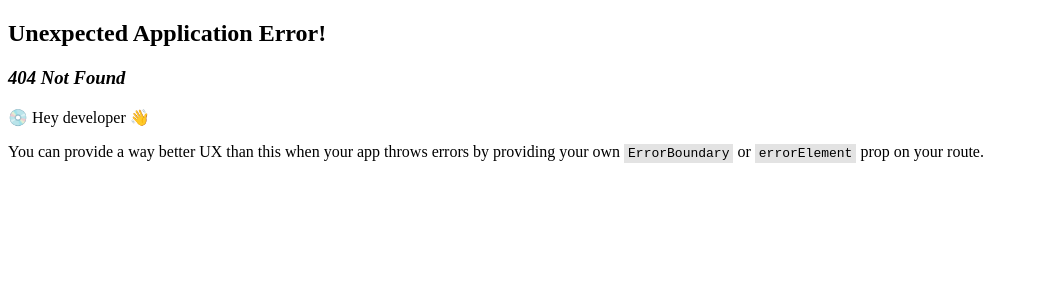
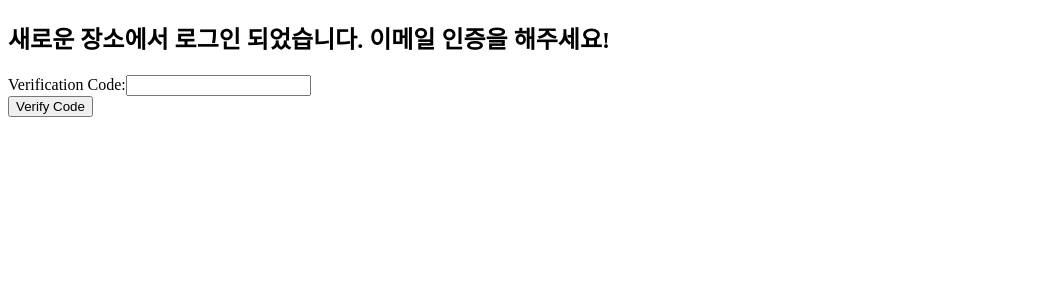
Before and after one commit to ji-jjang/Frontend-SpaceStory, a React (Vite) app: page /login/2fa/email in a window 1280 px wide. Before the commit this address had no page. Shown: the top 300 px of the page, without its empty margins (0-1039 px from the left). Built offline with nearby package versions, Linux system fonts and the light colour scheme.

Commit message:
feat: 회원가입 시 구글 recaptcha 및 이메일 인증 새로운 ip에서 접속 시 2차 이메일 인증 totp 인증 활성화 (#7)
* feat: recaptcha 종속성 추가

* feat: 회원가입 시 리캡챠 및 이메일 인증 추가, totp 인증 추가

```diff
--- a/package.json
+++ b/package.json
@@ -16,6 +16,7 @@
     "js-cookie": "^3.0.5",
     "react": "^18.2.0",
     "react-dom": "^18.2.0",
+    "react-google-recaptcha": "^3.1.0",
     "react-router-dom": "^6.23.1"
   },
   "devDependencies": {
--- a/src/constants/baseApiUrl.js
+++ b/src/constants/baseApiUrl.js
@@ -1 +1,2 @@
-export const baseApiUrl = "https://spacestory.duckdns.org";
+// export const baseApiUrl = "https://spacestory.duckdns.org";
+export const baseApiUrl = "http://localhost:8080";
--- a/src/pages/HelloPage.jsx
+++ b/src/pages/HelloPage.jsx
@@ -1,7 +1,11 @@
 import React from "react";
 import api from "../api/axiosInterceptor";
+import { useState } from "react";
 
 const HelloPage = () => {
+
+  const [qrCode, setQrCode] = useState(null);
+
   const handleGetRequest = async () => {
     try {
       const response = await api.get("/api/v1/hello");
@@ -18,9 +22,7 @@ const HelloPage = () => {
 
   const handlePostRequest = async () => {
     try {
-      const response = await api.post("/api/v1/hello", {
-        message: "Hello, world!",
-      });
+      const response = await api.post("/api/v1/hello");
       console.log("POST response:", response.data);
     } catch (error) {
       if (error.response) {
@@ -33,10 +35,29 @@ const HelloPage = () => {
     }
   };
 
+  const getQrCode = async () => {
+    try {
+      const response = await api.post("/api/v1/auth/totp-verification/qr", {
+        email: "jinyhehe@gmail.com",
+      });
+      setQrCode(response.data);
+    } catch (error) {
+      if (error.response) {
+        const { code, msg } = error.response.data;
+        alert(`code: ${code}, msg: ${msg}`);
+      } else {
+        console.log(error);
+        alert("QR코드 생성 중 문제가 발생했습니다.");
+      }
+    }
+  };
+
   return (
     <div>
       <button onClick={handleGetRequest}>GET /api/v1/hello</button>
       <button onClick={handlePostRequest}>POST /api/v1/hello</button>
+      <button onClick={getQrCode}>Activate TOTP</button>
+      {qrCode && <img src={qrCode} alt="TOTP QR Code" />}
     </div>
   );
 };
--- a/src/pages/Login.jsx
+++ b/src/pages/Login.jsx
@@ -48,7 +48,13 @@ export default function Login() {
         const response = await axios.post(
           `${baseApiUrl}/api/v1/auth/login`,
           loginInputData,
+          { withCredentials: true },
         );
+
+        console.log("response data: ", response.data);
+        if (response.data.redirectUrl) {
+          window.location.href = response.data.redirectUrl;
+        } else {
           const { accessToken, refreshToken } = response.data;
 
           Cookies.set("accessToken", accessToken, {
@@ -61,6 +67,7 @@ export default function Login() {
           });
 
           navigate("/");
+        }
       } catch (error) {
         if (error.response) {
           const { code, msg } = error.response.data;
--- a/src/pages/Register.jsx
+++ b/src/pages/Register.jsx
@@ -1,6 +1,7 @@
 import { useState } from "react";
 import { baseApiUrl } from "../constants/baseApiUrl";
 import { useNavigate } from "react-router-dom";
+import ReCAPTCHA from "react-google-recaptcha";
 import axios from "axios";
 
 export default function Register() {
@@ -10,8 +11,10 @@ export default function Register() {
     password: "",
     passwordCheck: "",
   });
+  const [captchaToken, setCaptchaToken] = useState(null);
+  const { name, email, password, passwordCheck } = registerInputData;
+  const [code, setCode] = useState("");
 
-  const { name, email, password, passwordCheck } = registerInputData;
   const navigate = useNavigate();
 
   const onChange = (e) => {
@@ -22,7 +25,53 @@ export default function Register() {
     });
   };
 
+  const handleSendVerificationCode = () => {
+    axios
+
+      .post(`${baseApiUrl}/api/v1/auth/email-verification`, { email })
+      .then((response) => {
+        console.log("인증 코드를 보냈습니다.");
+      })
+      .catch((error) => {
+        if (error.response) {
+          const { code, msg } = error.response.data;
+          alert(`code: ${code}, msg: ${msg}`);
+        } else {
+          console.log(error);
+          alert("인증 코드 전송 중 문제가 발생했습니다.");
+        }
+      });
+  };
+
+  const handleVerifyCode = () => {
+    axios
+      .post(`${baseApiUrl}/api/v1/auth/email-verification/verify`, {
+        email,
+        code,
+      })
+      .then((response) => {
+        console.log("인증 코드가 유효합니다.");
+      })
+      .catch((error) => {
+        if (error.response) {
+          const { code, msg } = error.response.data;
+          alert(`code: ${code}, msg: ${msg}`);
+        } else {
+          console.log(error);
+          alert("인증 코드 검증 중 문제가 발생했습니다.");
+        }
+      });
+  };
+
+  const handleCaptchaChange = (token) => {
+    setCaptchaToken(token);
+  };
+
   const register = () => {
+    if (!captchaToken) {
+      alert("캡챠를 완료하세요.");
+      return;
+    }
     if (!name || name.trim() === "") {
       alert("이름은 비어있을 수 없습니다.");
       return;
@@ -50,11 +99,16 @@ export default function Register() {
       return;
     }
 
+    const toSendData = {
+      ...registerInputData,
+      captchaToken,
+    };
+
     (async () => {
       try {
         const response = await axios.post(
           `${baseApiUrl}/api/v1/auth/register`,
-          registerInputData,
+          toSendData,
         );
         alert("회원가입에 성공했습니다. 로그인 하세요.");
         navigate("/login");
@@ -103,6 +157,18 @@ export default function Register() {
           value={email}
           onChange={onChange}
         />
+        <button onClick={handleSendVerificationCode}>이메일 인증</button>
+        <br />
+        <div>인증 코드</div>
+        <input
+          name="code"
+          type="text"
+          placeholder="인증 코드 입력"
+          value={code}
+          onChange={(e) => setCode(e.target.value)}
+        />
+        <button onClick={handleVerifyCode}>인증 코드 확인</button>
+
         <div>비밀번호</div>
         <input
           name="password"
@@ -119,6 +185,12 @@ export default function Register() {
           value={passwordCheck}
           onChange={onChange}
         />
+        <div>
+          <ReCAPTCHA
+            sitekey={import.meta.env.VITE_RECAPTCHA_SITE_KEY}
+            onChange={handleCaptchaChange}
+          />
+        </div>
         <button onClick={register}>회원가입</button>
       </div>
     </div>
--- /dev/null
+++ b/src/pages/TwoFactorAuthEmail.jsx
@@ -0,0 +1,60 @@
+import React, { useState } from "react";
+import { baseApiUrl } from "../constants/baseApiUrl";
+import { useNavigate } from "react-router-dom";
+import axios from "axios";
+import Cookies from "js-cookie";
+
+export default function TwoFactorEmailVerification() {
+  const [code, setCode] = useState("");
+
+  const navigate = useNavigate();
+
+  const handleVerifyCode = () => {
+    axios
+      .post(
+        `${baseApiUrl}/api/v1/auth/login/email-verification/verify`,
+        { code },
+        { withCredentials: true },
+      )
+      .then((response) => {
+        console.log(response);
+        const { accessToken, refreshToken } = response.data;
+
+        Cookies.set("accessToken", accessToken, {
+          secure: true,
+          sameSite: "Strict",
+        });
+        Cookies.set("refreshToken", refreshToken, {
+          secure: true,
+          sameSite: "Strict",
+        });
+
+        navigate("/");
+      })
+      .catch((error) => {
+        if (error.response) {
+          const { code, msg } = error.response.data;
+          alert(`code: ${code}, msg: ${msg}`);
+        } else {
+          console.log(error);
+          alert("인증 코드 검증 중 문제가 발생했습니다.");
+        }
+      });
+  };
+
+  return (
+    <div>
+      <h2>새로운 장소에서 로그인 되었습니다. 이메일 인증을 해주세요!</h2>
+      <div>
+        <label htmlFor="code">Verification Code:</label>
+        <input
+          type="text"
+          id="code"
+          value={code}
+          onChange={(e) => setCode(e.target.value)}
+        />
+      </div>
+      <button onClick={handleVerifyCode}>Verify Code</button>
+    </div>
+  );
+}
--- /dev/null
+++ b/src/pages/TwoFactorAuthTotp.jsx
@@ -0,0 +1,60 @@
+import React, { useState } from "react";
+import { baseApiUrl } from "../constants/baseApiUrl";
+import { useNavigate } from "react-router-dom";
+import axios from "axios";
+import Cookies from "js-cookie";
+
+export default function TwoFactorTotpVerification() {
+  const [code, setCode] = useState("");
+
+  const navigate = useNavigate();
+
+  const handleVerifyCode = () => {
+    axios
+      .post(
+        `${baseApiUrl}/api/v1/auth/login/totp-verification/verify`,
+        { code },
+        { withCredentials: true },
+      )
+      .then((response) => {
+        console.log(response);
+        const { accessToken, refreshToken } = response.data;
+
+        Cookies.set("accessToken", accessToken, {
+          secure: true,
+          sameSite: "Strict",
+        });
+        Cookies.set("refreshToken", refreshToken, {
+          secure: true,
+          sameSite: "Strict",
+        });
+
+        navigate("/");
+      })
+      .catch((error) => {
+        if (error.response) {
+          const { code, msg } = error.response.data;
+          alert(`code: ${code}, msg: ${msg}`);
+        } else {
+          console.log(error);
+          alert("인증 코드 검증 중 문제가 발생했습니다.");
+        }
+      });
+  };
+
+  return (
+    <div>
+      <h2>Totp 2차 인증을 해주세요 해주세요!</h2>
+      <div>
+        <label htmlFor="code">Verification Code:</label>
+        <input
+          type="text"
+          id="code"
+          value={code}
+          onChange={(e) => setCode(e.target.value)}
+        />
+      </div>
+      <button onClick={handleVerifyCode}>Verify Code</button>
+    </div>
+  );
+}
--- a/src/router.jsx
+++ b/src/router.jsx
@@ -4,6 +4,8 @@ import SocialLoginHandler from "./pages/SocialLoginHandler";
 import HelloComponent from "./pages/HelloPage";
 import Register from "./pages/Register";
 import Header from "./components/Header";
+import TwoFactorEmailVerification from "./pages/TwoFactorAuthEmail";
+import TwoFactorTotpVerification from "./pages/TwoFactorAuthTotp";
 
 const router = createBrowserRouter([
   {
@@ -39,6 +41,22 @@ const router = createBrowserRouter([
       </>
     ),
   },
+  {
+    path: "/login/2fa/email",
+    element: (
+      <>
+        <TwoFactorEmailVerification />
+      </>
+    ),
+  },
+  {
+    path: "/login/2fa/totp",
+    element: (
+      <>
+        <TwoFactorTotpVerification />
+      </>
+    ),
+  },
 ]);
 
 export default router;
```
Also changed, not shown: 1 other file (tests, documents, lock files or other folders). Lines whose indentation alone changed are shown as unchanged.
